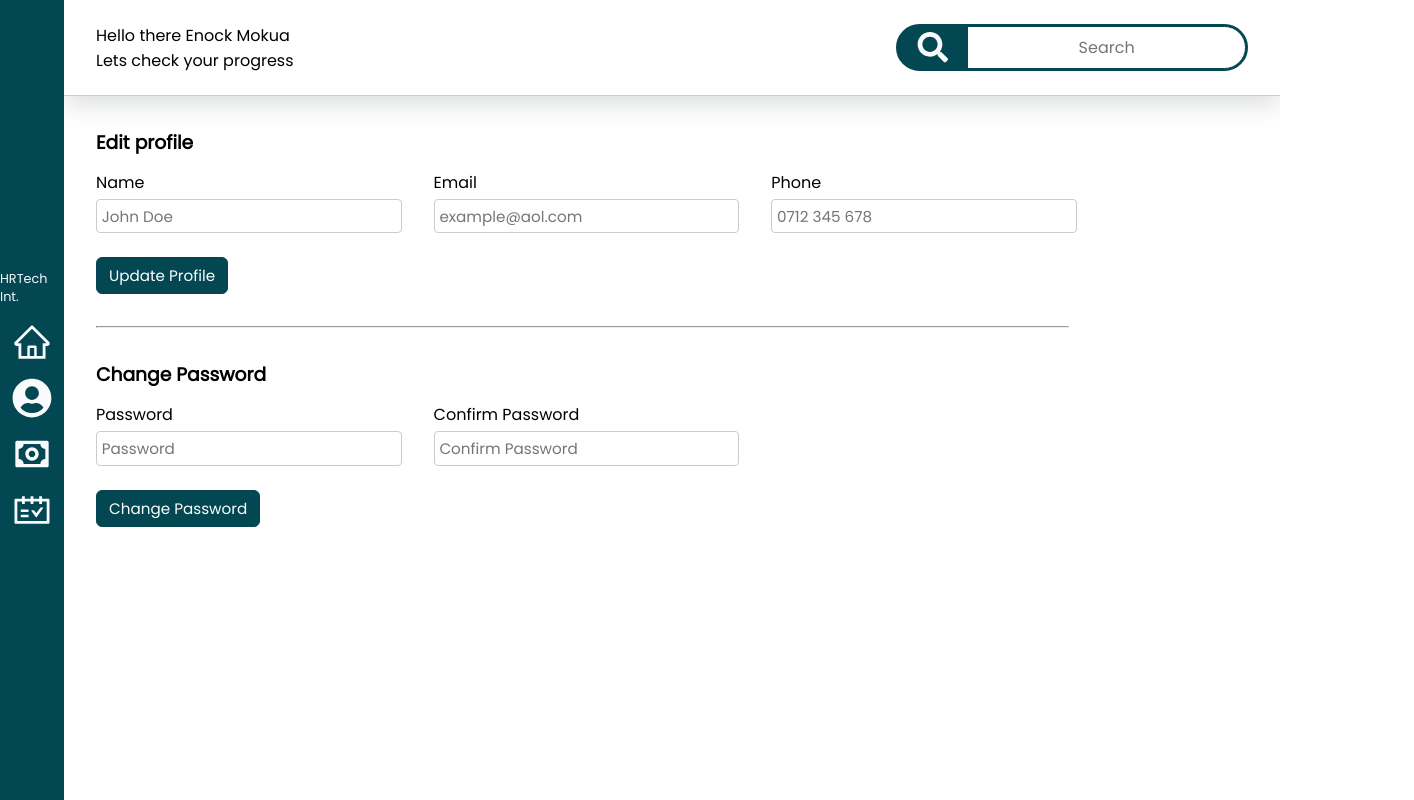
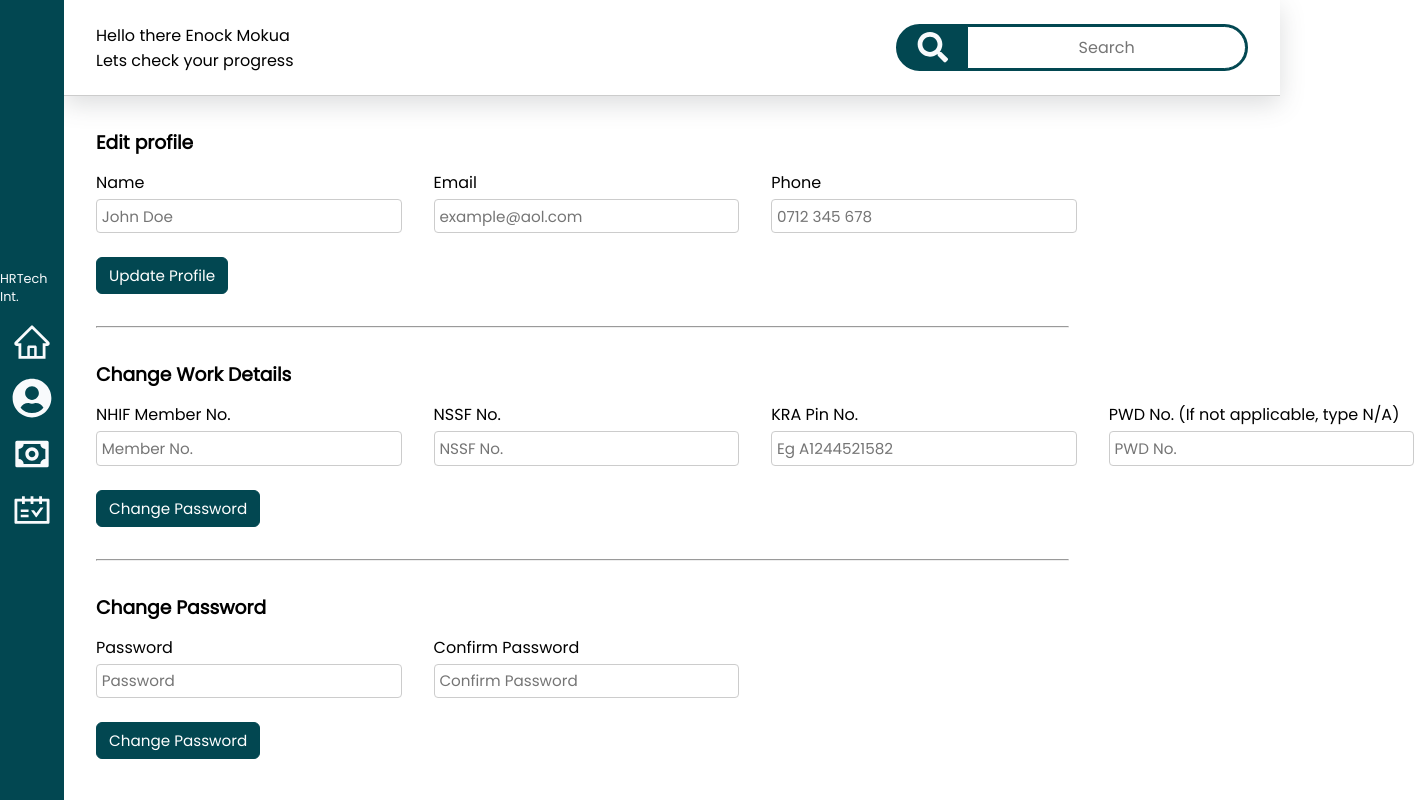
Before and after one commit to david-commit/hrm, a React (Create React App) app: page /employee/profile in a window 1280 px wide. Shown: the whole page, 1414 px wide, since content can reach past the window. Built offline with nearby package versions, Linux system fonts and the light colour scheme.

Commit message:
Added Edit work details fields

```diff
--- a/src/Pages/employee/EmployeeEditProfile/EmployeeEditProfile.js
+++ b/src/Pages/employee/EmployeeEditProfile/EmployeeEditProfile.js
@@ -11,6 +11,10 @@ const EmployeeEditProfile = () => {
   const [password, setPassword] = useState('')
   const [cPassword, setCPassword] = useState('')
   const [loading, setLoading] = useState(false)
+  const [nssf, setNssf] = useState('')
+  const [kra, setKra] = useState('')
+  const [pwd, setPwd] = useState('')
+  const [nhif, setNhif] = useState('')
 
   const handleEmployeeUpdate = (e) => {
     e.preventDefault();
@@ -51,6 +55,47 @@ const EmployeeEditProfile = () => {
           style={{ backgroundColor: '#ccc', width: '80%', marginLeft: '2rem' }}
         />
         <section className='employee-edit-profile'>
+          <h1>Change Work Details</h1>
+          <form onSubmit={handleEmployeeUpdatePassword}>
+            <div>
+              <section>
+                <label htmlFor='nhif'>NHIF Member No.</label>
+                <input type='text' name='nhif' placeholder='Member No.' />
+              </section>
+              <section>
+                <label htmlFor='nssf'>NSSF No.</label>
+                <input
+                  type='text'
+                  name='nssf'
+                  placeholder='NSSF No.'
+                />
+              </section>
+              <section>
+                <label htmlFor='kra'>KRA Pin No.</label>
+                <input
+                  type='text'
+                  name='kra'
+                  placeholder='Eg A1244521582'
+                />
+              </section>
+              <section>
+                <label htmlFor='nssf'>PWD No. (If not applicable, type N/A)</label>
+                <input
+                  type='text'
+                  name='nssf'
+                  placeholder='PWD No.'
+                />
+              </section>
+            </div>
+            <button type='submit'>
+              {loading ? <BarLoader color='#36d7b7' /> : 'Change Password'}
+            </button>
+          </form>
+        </section>
+        <hr
+          style={{ backgroundColor: '#ccc', width: '80%', marginLeft: '2rem' }}
+        />
+        <section className='employee-edit-profile'>
           <h1>Change Password</h1>
           <form onSubmit={handleEmployeeUpdatePassword}>
             <div>
```
